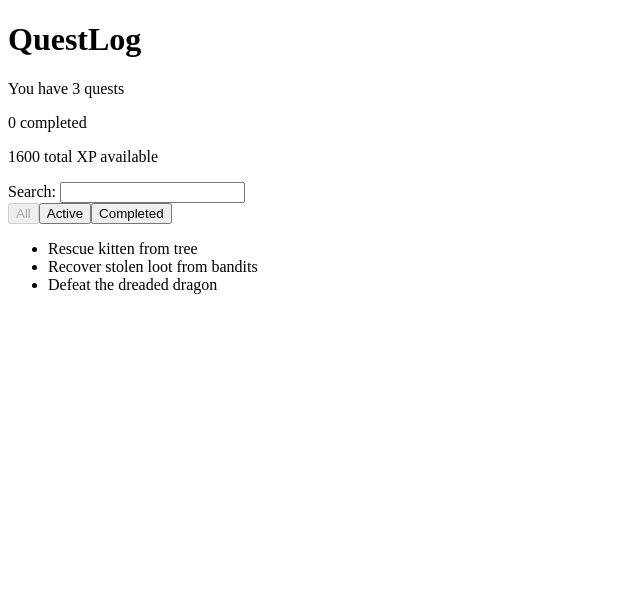
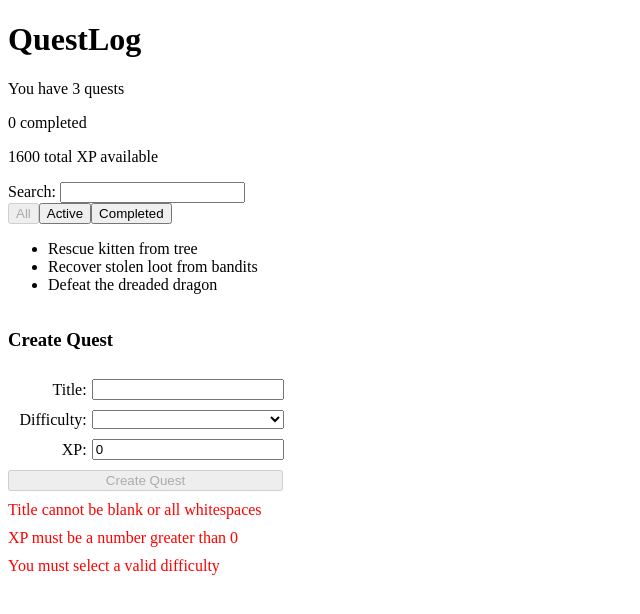
Before and after one commit to MATTCASH83/quest-log, a Vue app: page / in a window 1280 px wide. Shown: the top 614 px of the page, without its empty margins (0-640 px from the left). Built offline with nearby package versions, Linux system fonts and the light colour scheme.

Commit message:
iteration 10

```diff
--- a/src/App.vue
+++ b/src/App.vue
@@ -2,6 +2,7 @@
 import { ref, computed, watch } from 'vue'
 import QuestList from './components/QuestList.vue'
 import QuestDetail from './components/QuestDetail.vue'
+import QuestForm from './components/QuestForm.vue'
 
 const quests = ref([
   {
@@ -82,6 +83,16 @@ watch(filteredQuests, () => {
     selectedQuest.value = null
   }
 })
+
+const handleQuestCreated = (quest) => {
+  let newId =
+    quests.value.reduce((max, current) => {
+      return current.id > max.id ? current : max
+    }, quests.value[0]) + 1
+
+  quest.id = newId
+  quests.value.push(quest)
+}
 </script>
 
 <template>
@@ -89,6 +100,7 @@ watch(filteredQuests, () => {
   <p>You have {{ numberOfQuests }} quests</p>
   <p>{{ numberOfCompletedQuests }} completed</p>
   <p>{{ remainingXp }} total XP available</p>
+  <div class="quest-form">
     <div>
       <label>Search: </label>
       <input type="text" v-model="searchText" />
@@ -100,12 +112,14 @@ watch(filteredQuests, () => {
     <button @click="handleFilterSelected('completed')" :disabled="filterValue === 'completed'">
       Completed
     </button>
+  </div>
   <QuestList :quests="filteredQuests" @quest-selected="handleQuestSelected" />
   <QuestDetail
     v-if="selectedQuest !== null"
     :quest="selectedQuest"
     @quest-completed="handleQuestCompleted"
   />
+  <QuestForm @quest-created="handleQuestCreated" />
 </template>
 
 <style scoped></style>
--- /dev/null
+++ b/src/assets/global.css
@@ -0,0 +1,16 @@
+.quest-form {
+  display: grid;
+  align-items: center;
+  justify-content: center;
+  width: 275px;
+  row-gap: 10px;
+}
+.quest-form-row {
+  display: grid;
+  grid-template-columns: 29% 70%;
+  gap: 5px;
+  align-items: center;
+  justify-content: center;
+  text-align: right;
+  width: 275px;
+}
--- /dev/null
+++ b/src/components/QuestForm.vue
@@ -0,0 +1,89 @@
+<script setup>
+import { ref, computed } from 'vue'
+
+const isNumericOnly = (text) => /^\d+$/.test(text)
+
+const createDefaultQuest = () => ({
+  id: 0,
+  title: '',
+  difficulty: '',
+  xp: 0,
+  completed: false,
+})
+
+const questDraft = ref(createDefaultQuest())
+
+const difficulties = ref(['easy', 'medium', 'hard'])
+
+const errors = computed(() => {
+  let list = []
+
+  if (!questDraft.value.title.trim()) {
+    list.push('Title cannot be blank or all whitespaces')
+  }
+
+  if (!questDraft.value.xp || !isNumericOnly(questDraft.value.xp) || questDraft.value.xp <= 0) {
+    list.push('XP must be a number greater than 0')
+  }
+
+  if (
+    !questDraft.value.difficulty.trim() ||
+    !difficulties.value.includes(questDraft.value.difficulty)
+  ) {
+    list.push('You must select a valid difficulty')
+  }
+
+  return list
+})
+
+const emits = defineEmits(['quest-created'])
+
+const createQuest = () => {
+  emits('quest-created', { ...questDraft.value })
+
+  questDraft.value = createDefaultQuest()
+}
+</script>
+
+<template>
+  <form class="quest-form" @submit.prevent>
+    <h3>Create Quest</h3>
+    <div class="quest-form-row">
+      <label for="title">Title: </label>
+      <input id="title" v-model="questDraft.title" />
+    </div>
+    <div class="quest-form-row">
+      <label for="difficulty">Difficulty: </label>
+      <select id="difficulty" v-model="questDraft.difficulty">
+        <option v-for="difficulty in difficulties" :key="difficulty" :value="difficulty">
+          {{ difficulty }}
+        </option>
+      </select>
+    </div>
+    <div class="quest-form-row">
+      <label for="xp">XP: </label>
+      <input id="xp" v-model.number="questDraft.xp" type="number" min="0" />
+    </div>
+    <button :disabled="errors.length" type="submit" @click="createQuest">Create Quest</button>
+    <div v-for="error in errors" :key="error" style="color: red">{{ error }}</div>
+  </form>
+</template>
+
+<style scoped>
+.quest-form {
+  display: grid;
+  align-items: center;
+  justify-content: center;
+  width: 275px;
+  row-gap: 10px;
+}
+.quest-form-row {
+  display: grid;
+  grid-template-columns: 29% 70%;
+  gap: 5px;
+  align-items: center;
+  justify-content: center;
+  text-align: right;
+  width: 275px;
+}
+</style>
```
Lines whose indentation alone changed are shown as unchanged.
